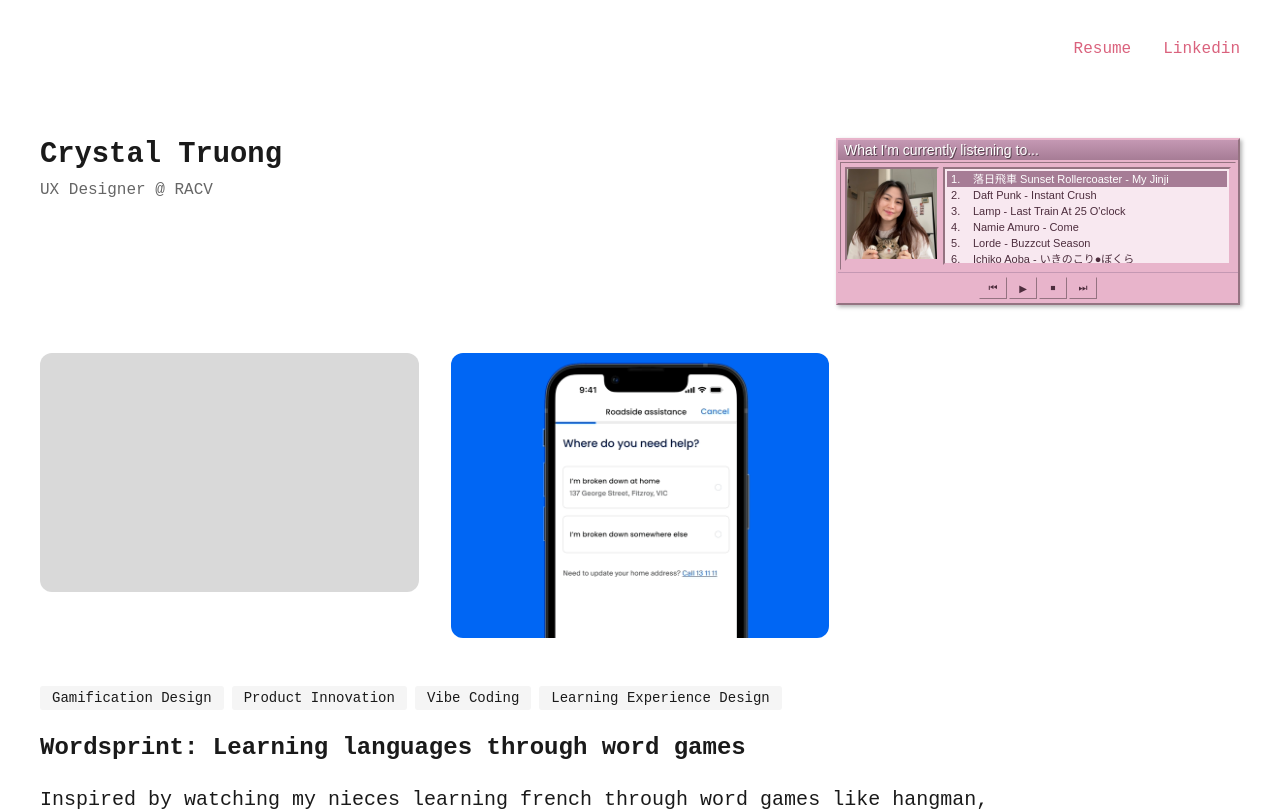
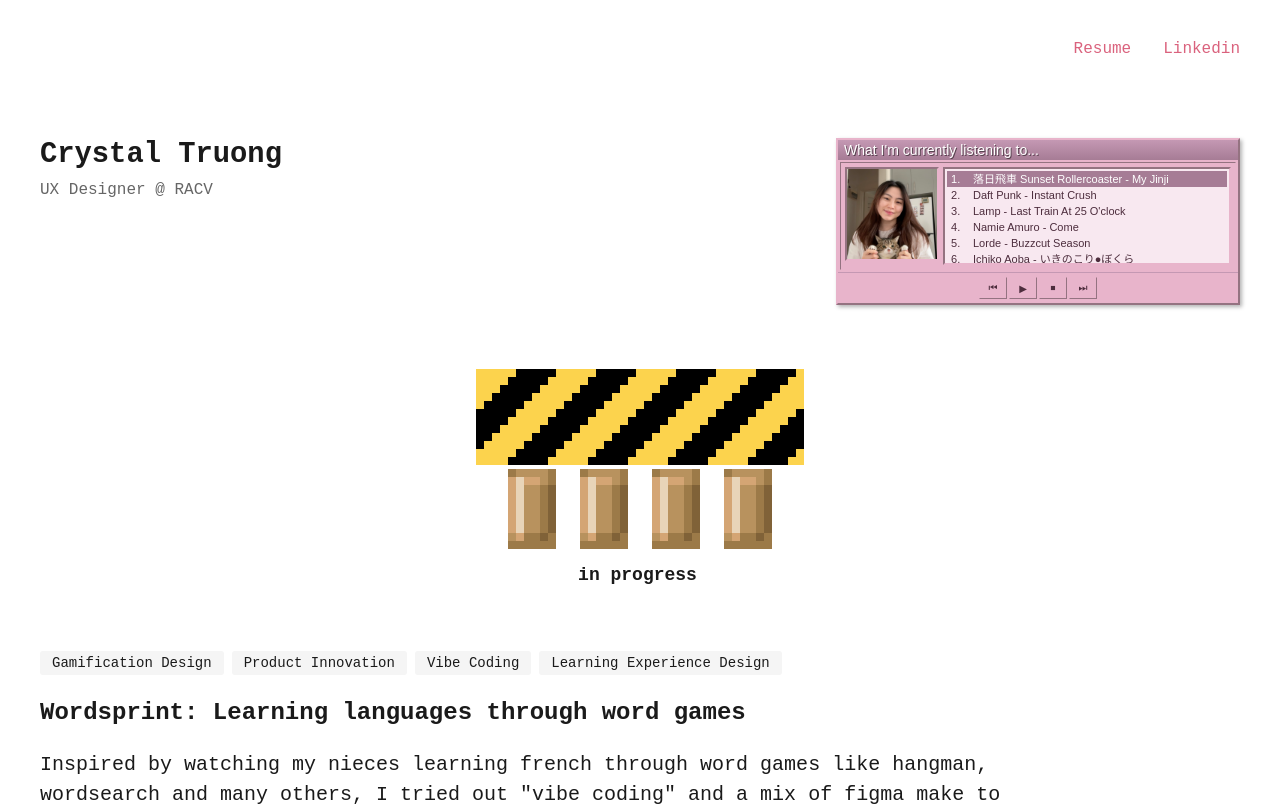
Before and after one commit to crystaltr/portfolio, a React (Create React App) app: page /#/ in a window 1280 px wide. Shown: the top 811 px of the page. Built offline with nearby package versions, Linux system fonts and the light colour scheme.

Commit message:
add word sprint animation

```diff
--- a/src/MainPage.jsx
+++ b/src/MainPage.jsx
@@ -2,6 +2,7 @@ import React, { Component }  from 'react';
 import { Link } from 'react-router-dom';
 import placeholder from './assets/images/placeholder.png'
 import WinampPlayer from './WinampPlayer';
+import UnderConstruct from './UnderConstruct';
 import cmhp from './assets/images/CMHP.png'
 import cmw from './assets/images/CMW.gif'
 import op from './assets/images/overview panel.png'
@@ -29,11 +30,11 @@ class MainPage extends Component {
 
                 <div className='projects-grid'>
                       <div className='project-card'>
-                        <div className='project-images'>
-                            <img src={placeholder} className='project-image'/>
-                            <img src={dera2} className='project-image'/>
+                        <div className='placeholder-container'>
+                            <UnderConstruct/><br/>
                         </div>
                         <div className='project-details'>
+
                             <div className="tags">
                                 <span className="tag">Gamification Design</span>
                                 <span className="tag">Product Innovation </span>
@@ -41,9 +42,10 @@ class MainPage extends Component {
                                 <span className="tag">Learning Experience Design</span>
                             </div>
                             <h3 className='project-title'>Wordsprint: Learning languages through word games</h3>
-                            <p className='project-description'>Inspired by watching my nieces learning french through word games like hangman, wordsearch and many others
+                            <p className='project-description'>Inspired by watching my nieces learning french through word games like hangman, wordsearch and many others,
                                 I tried out "vibe coding" and a mix of figma make to create a mobile app that helps people learn vocabulary by inputting
-                                a stack of words which then get turned into mini word games.
+                                a stack of words which then get turned into mini word games. Currently working on integrating multiple languages and preloaded vocabulary data sets
+                                in addition to user inputted words.
                             </p>
                         </div>
                     </div>
@@ -61,8 +63,8 @@ class MainPage extends Component {
                                 <span className="tag">Support Deflection</span>
                                 <span className="tag">Accessibility</span>
                             </div>
-                            <h3 className='project-title'>RACV App Emergency Roadside Assist</h3>
-                            <p className='project-description'>After a year of travelling around the world, I have continued my work with RACV. I am currently desigining a feature within the RACV app that will allow Australians
+                            <h3 className='project-title'>RACV App Emergency Roadside Assist: Helping you on the road</h3>
+                            <p className='project-description'>After a year of travelling around the world, I have continued my work with RACV. I am currently designing a feature within the RACV app that will allow Australians
                                 to receive assistance with a breakdown wherever they are in Victoria. This project has been super interesting trying to integrate an "uber experience" within our flow and making sure the designs
                                 align with the standard iOS and Android patterns to create a seamless experience. We are still actively shaping the next phase of roadside assistance, solving complex problems that will deliver even greater value to members!
                             </p>
@@ -82,7 +84,7 @@ class MainPage extends Component {
                                 <span className="tag">Strategic Foresight</span>
                                 <span className="tag">Accessibility</span>
                             </div>
-                            <h3 className='project-title'><a href="https://www.racv.com.au/car-match.html" target="_blank">Car Match</a></h3>
+                            <h3 className='project-title'><a href="https://www.racv.com.au/car-match.html" target="_blank">Car Match: A helpful guide to your car purchasing journey</a></h3>
                             <p className='project-description'>Moving on from the member portal, I joined a new project to work on delivering an all-in-one platform that simplifies the car buying process by allowing users to research vehicles, connect with trusted dealers and access reviews vetted by a well-known motor insurance company.
                                 This was an interesting project as I was able to add new components to the design system, write up component and accessibility documentation and do in-person testing with the staging site. This platform gave RACV another avenue where we could connect
                                 with members in another part of their car journey and assist them in the car market, by providing accurate, trustworthy car information and car reviews by experts and RACV members.</p>
--- /dev/null
+++ b/src/UnderConstruct.jsx
@@ -0,0 +1,163 @@
+import React from 'react';
+import './styles/UnderConstruct.css';
+
+export default class UnderConstruct extends React.PureComponent {
+  buildHazardPattern() {
+    const pattern = [];
+    for (let row = 0; row < 12; row++) {
+      const rowPixels = [];
+      for (let col = 0; col < 41; col++) {
+        const diagonal = (row + col) % 10;
+        const isYellow = diagonal < 5;
+        rowPixels.push(isYellow ? '#FCD34D' : '#000000');
+      }
+      pattern.push(rowPixels);
+    }
+    return pattern;
+  }
+
+  buildPillarPattern() {
+    const pillarRows = 10;
+    const pattern = [];
+    const colors = {
+      highlight: '#E8D4B8',
+      light: '#D4A574',
+      mid: '#B8925E',
+      dark: '#9C7A48',
+      shadow: '#806238',
+    };
+
+    for (let row = 0; row < pillarRows; row++) {
+      const rowPixels = [];
+      for (let col = 0; col < 41; col++) {
+        const pillarPositions = [
+          [4, 9],
+          [13, 18],
+          [22, 27],
+          [31, 36],
+        ];
+
+        let color = null;
+        for (const [start, end] of pillarPositions) {
+          if (col >= start && col <= end) {
+            const relativeCol = col - start;
+            const width = end - start + 1;
+
+            if (row === 0) {
+              color = relativeCol === 0 || relativeCol === width - 1 ? colors.dark : colors.mid;
+            } else if (row === 1) {
+              if (relativeCol === 0) color = colors.light;
+              else if (relativeCol === 1) color = colors.highlight;
+              else if (relativeCol === width - 2) color = colors.mid;
+              else if (relativeCol === width - 1) color = colors.dark;
+              else color = colors.light;
+            } else if (row >= 2 && row <= 7) {
+              if (relativeCol === 0) color = colors.light;
+              else if (relativeCol === 1) color = colors.highlight;
+              else if (relativeCol === width - 2) color = colors.dark;
+              else if (relativeCol === width - 1) color = colors.shadow;
+              else color = colors.mid;
+            } else if (row === 8) {
+              if (relativeCol === 0) color = colors.mid;
+              else if (relativeCol === 1) color = colors.light;
+              else if (relativeCol === width - 2) color = colors.shadow;
+              else if (relativeCol === width - 1) color = colors.dark;
+              else color = colors.dark;
+            } else if (row === 9) {
+              color = colors.dark;
+            }
+            break;
+          }
+        }
+        rowPixels.push(color);
+      }
+      pattern.push(rowPixels);
+    }
+
+    return pattern;
+  }
+
+  // buildConePattern() {
+  //   const conePattern = [];
+  //   const coneColors = {
+  //     orangeLight: '#FF8844',
+  //     orange: '#FF6622',
+  //     orangeDark: '#DD4400',
+  //     white: '#FFFFFF',
+  //     whiteShade: '#EEEEEE',
+  //     gray: '#CCCCCC',
+  //   };
+
+  //   const coneMap = [
+  //     [null, null, null, null, null, 'orangeDark', 'orangeDark', null, null, null, null, null],
+  //     [null, null, null, null, 'orangeDark', 'orangeLight', 'orange', 'orangeDark', null, null, null, null],
+  //     [null, null, null, null, 'white', 'white', 'white', 'gray', null, null, null, null],
+  //     [null, null, null, 'white', 'whiteShade', 'white', 'white', 'gray', 'gray', null, null, null],
+  //     [null, null, null, 'orangeDark', 'orangeLight', 'orange', 'orange', 'orangeDark', 'orangeDark', null, null, null],
+  //     [null, null, 'orangeDark', 'orangeLight', 'orange', 'orange', 'orange', 'orange', 'orangeDark', 'orangeDark', null, null],
+  //     [null, null, 'white', 'whiteShade', 'white', 'white', 'white', 'white', 'gray', 'gray', null, null],
+  //     [null, 'white', 'whiteShade', 'white', 'white', 'white', 'white', 'white', 'gray', 'gray', 'gray', null],
+  //     [null, 'orangeDark', 'orangeLight', 'orange', 'orange', 'orange', 'orange', 'orange', 'orangeDark', 'orangeDark', 'orangeDark', null],
+  //     ['orangeDark', 'orangeLight', 'orange', 'orange', 'orange', 'orange', 'orange', 'orange', 'orange', 'orangeDark', 'orangeDark', 'orangeDark'],
+  //     ['white', 'whiteShade', 'white', 'white', 'white', 'white', 'white', 'white', 'white', 'gray', 'gray', 'gray'],
+  //     ['white', 'whiteShade', 'white', 'white', 'white', 'white', 'white', 'white', 'white', 'white', 'gray', 'gray'],
+  //     ['orangeDark', 'orangeLight', 'orange', 'orange', 'orange', 'orange', 'orange', 'orange', 'orange', 'orange', 'orangeDark', 'orangeDark'],
+  //     ['orangeDark', 'orangeLight', 'orange', 'orange', 'orange', 'orange', 'orange', 'orange', 'orange', 'orange', 'orangeDark', 'orangeDark'],
+  //     ['orangeDark', 'orangeLight', 'orange', 'orange', 'orange', 'orange', 'orange', 'orange', 'orange', 'orange', 'orangeDark', 'orangeDark'],
+  //   ];
+
+  //   coneMap.forEach((row) => {
+  //     const rowPixels = row.map((colorKey) => (colorKey ? coneColors[colorKey] : null));
+  //     conePattern.push(rowPixels);
+  //   });
+
+  //   return conePattern;
+  //}
+
+  render() {
+    const hazardPattern = this.buildHazardPattern();
+    const pillarPattern = this.buildPillarPattern();
+    // const conePattern = this.buildConePattern();
+
+    return (
+      <div className="pixel-art-container">
+        <div className="pixelated-wrapper">
+          <div className="pixel-group">
+            {hazardPattern.map((row, rowIndex) => (
+              <div key={rowIndex} className="pixel-row">
+                {row.map((color, colIndex) => (
+                  <div key={colIndex} className="pixel-cell" style={{ backgroundColor: color }} />
+                ))}
+              </div>
+            ))}
+          </div>
+
+          <div className="pixel-gap-4" />
+
+          <div className="pixel-group">
+            {pillarPattern.map((row, rowIndex) => (
+              <div key={rowIndex} className="pixel-row">
+                {row.map((color, colIndex) => (
+                  <div key={colIndex} className="pixel-cell" style={{ backgroundColor: color || 'transparent' }} />
+                ))}
+              </div>
+            ))}
+          </div>
+          <div className='pixel-text'>in progress</div>
+
+          {/* <div className="cone-right" style={{ width: `${hazardPattern[0].length * 8}px` }}>
+            <div className="pixel-group">
+              {conePattern.map((row, rowIndex) => (
+                <div key={"cone" + rowIndex} className="pixel-row">
+                  {row.map((color, colIndex) => (
+                    <div key={`cone-${rowIndex}:${colIndex}`} className="pixel-cell" style={{ backgroundColor: color || 'transparent' }} />
+                  ))}
+                </div>
+              ))}
+            </div>
+          </div> */}
+        </div>
+      </div>
+    );
+  }
+}
--- a/src/index.css
+++ b/src/index.css
@@ -4,7 +4,7 @@
 body {
   margin: 0;
   font-family: 'Inter', -apple-system, BlinkMacSystemFont, 'Segoe UI', 'Roboto', 'Oxygen',
-    'Ubuntu', 'Cantarell', 'Fira Sans', 'Droid Sans', 'Helvetica Neue',
+    'Ubuntu', 'Cantarell', 'Fira Sans', 'Droid Sans', 'Helvetica Neue', 'Silkscreen',
     sans-serif;
   -webkit-font-smoothing: antialiased;
   -moz-osx-font-smoothing: grayscale;
--- /dev/null
+++ b/src/styles/UnderConstruct.css
@@ -0,0 +1,65 @@
+.pixel-art-container{
+    display:flex;
+    align-items:center;
+    justify-content:center;
+    background:#fff;
+}
+
+.pixelated-wrapper{
+    display:inline-block;
+    image-rendering: pixelated;
+    image-rendering: -moz-crisp-edges;
+    image-rendering: crisp-edges;
+}
+
+.pixel-group{
+    display:flex;
+    flex-direction:column;
+}
+
+.pixel-row{
+    display:flex;
+}
+
+.pixel-cell{
+    width:8px;
+    height:8px;
+}
+
+.pixel-gap-4{
+    height:4px;
+}
+
+.pixel-gap-8{
+    height:8px;
+}
+
+.placeholder-container{
+    padding-top: 1rem;
+}
+
+.pixel-text {
+    padding-top: 1rem;
+    text-align: center;
+    font-size: large;
+    font-weight: bolder;
+}
+
+.pixel-text::after {
+      display: inline-block;
+      width: 5px;
+      animation: dotty steps(1,end) 1s infinite;
+      content: '';
+    }
+
+    @keyframes dotty {
+        0%   { content: ''; }
+        25%  { content: '.'; }
+        50%  { content: '..'; }
+        75%  { content: '...'; }
+        100% { content: ''; }
+    }
+/* .cone-right{
+    display:flex;
+    justify-content:flex-end;
+} */
--- a/src/styles/WinampPlayer.css
+++ b/src/styles/WinampPlayer.css
@@ -1,5 +1,3 @@
-/* 🌸 PINK PIXELATED WINAMP DESIGN - Retro with Pink Gradient Palette */
-
 .playlist-player {
   width: 400px;
   background: #e8b4cb; /* Pink base from your gradient palette */
```
